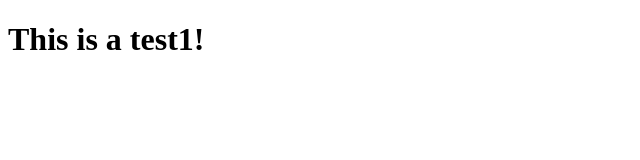
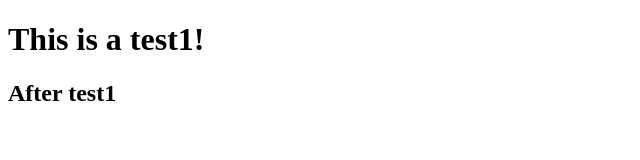
Before and after one commit to darkknightBruce10/GItTraining, a plain HTML site: page index.html in a window 1280 px wide. Shown: the whole page, without its empty margins (0-640 px from the left). Drawn offline with Linux system fonts and the light colour scheme.

Commit message:
after test2

```diff
--- a/index.html
+++ b/index.html
@@ -5,6 +5,7 @@
 </head>
 <body>
 	<h1>This is a test1!</h1>
+	<h2>After test1</h2>
 
 </body>
 </html>
```
